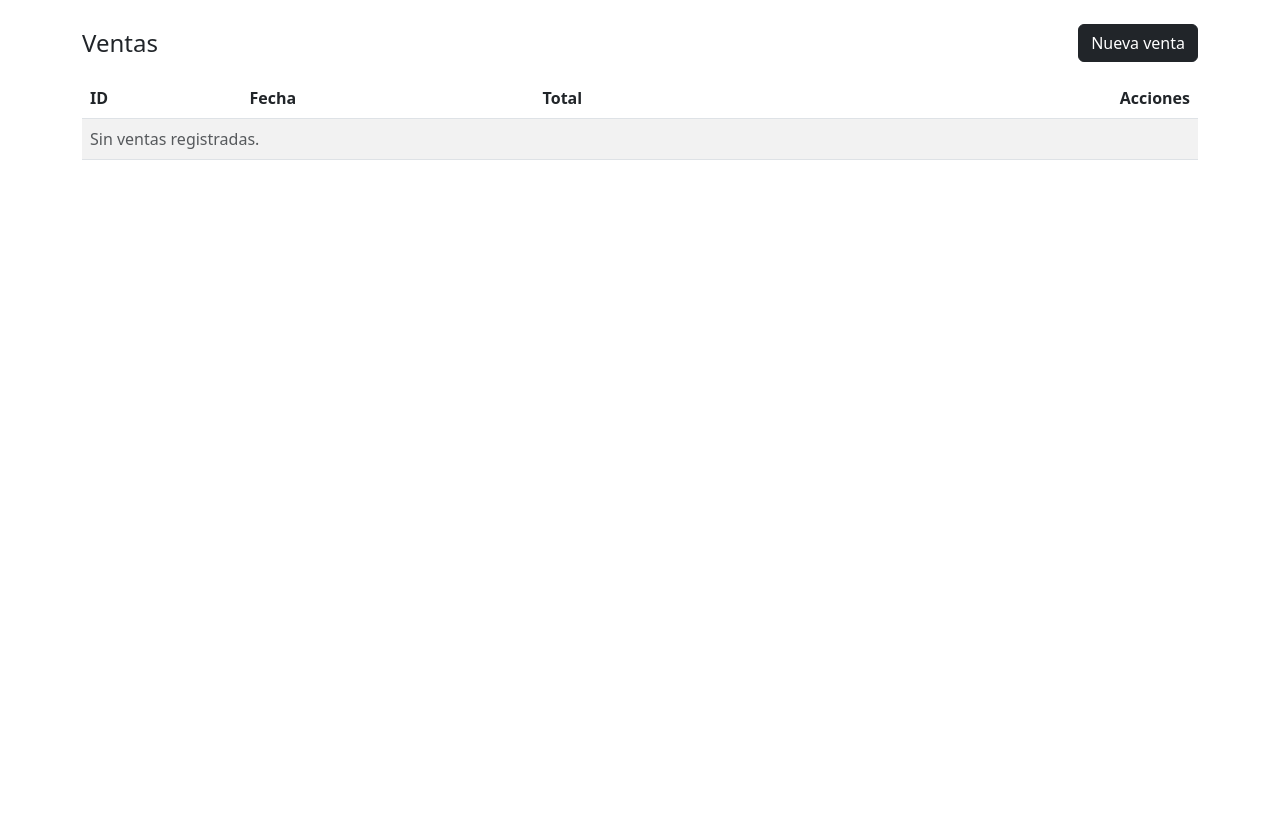
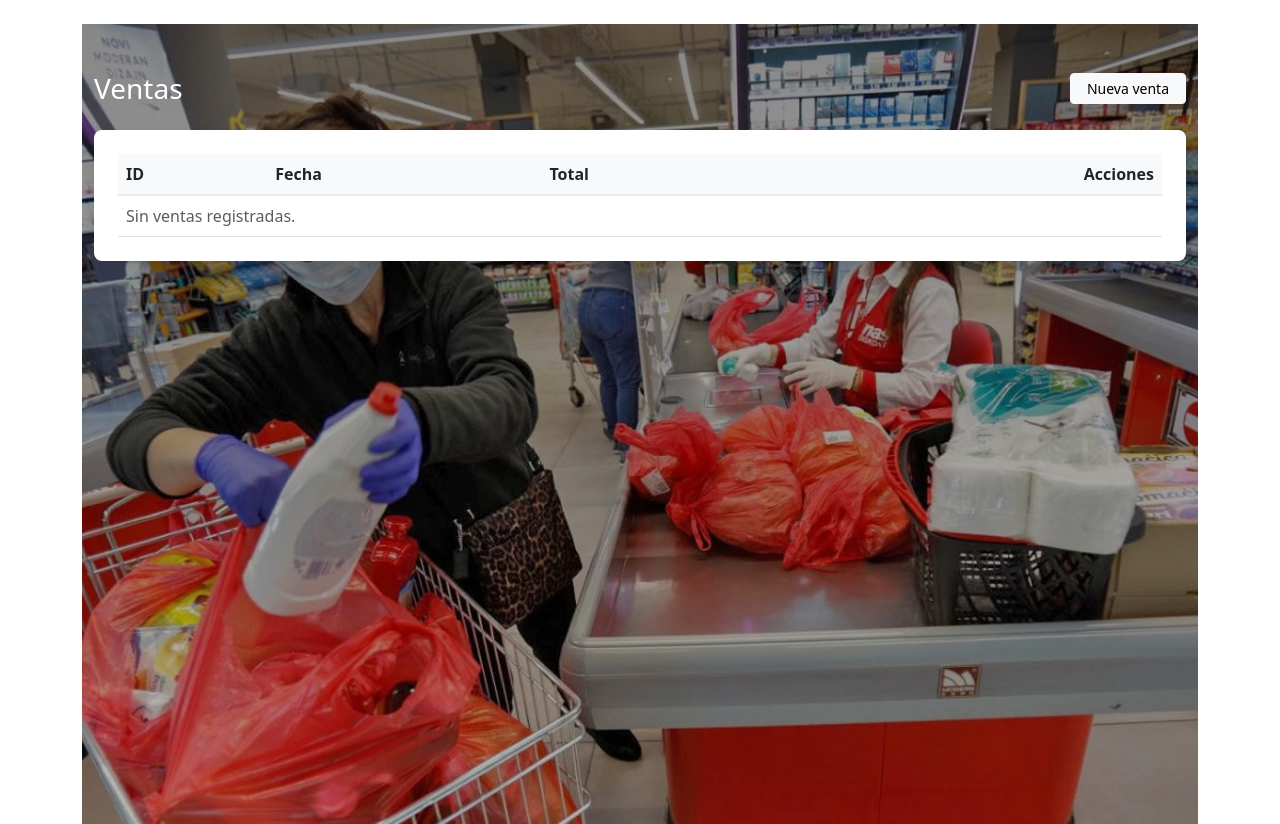
Before and after one commit to Rikiu10/Market, a Django app: template templates/Tienda/ventas/ventas_list.html in a window 1280 px wide. Shown: the part 56-880 px from the top of the page. Before the commit the page ends 216 px from the top, so only its background shows below. Run offline with Django 5.2, Linux system fonts and the light colour scheme; the template is opened without the code that fills it, so the values that code supplies are empty.

Commit message:
agrega static/img/css
agregaron imagenes, y arreglo de error al eliminar un producto en el menu jefe

```diff
--- a/Market/settings.py
+++ b/Market/settings.py
@@ -117,7 +117,9 @@ USE_TZ = True
 # Static files (CSS, JavaScript, Images)
 # https://docs.djangoproject.com/en/5.2/howto/static-files/
 
-STATIC_URL = 'static/'
+STATIC_URL = '/static/'
+
+STATICFILES_DIRS = [BASE_DIR, 'static']
 
 # Default primary key field type
 # https://docs.djangoproject.com/en/5.2/ref/settings/#default-auto-field
--- a/Tienda/views.py
+++ b/Tienda/views.py
@@ -67,7 +67,7 @@ def index(request):
         context['error'] = 'Usuario o contraseña incorrectos.'
 
     # ⬇️ RUTA EXACTA DE TU TEMPLATE
-    return render(request, "Tienda/empleados/login.html", context)
+    return render(request, "Tienda/index.html", context)
 
 # (opcional) login_view si quieres /login además de /
 def login_view(request):
@@ -84,7 +84,7 @@ def login_view(request):
             return redirect_by_role(request)
         context['error'] = 'Usuario o contraseña incorrectos.'
     # OJO: si tu login.html vive en subcarpeta, ajusta la ruta
-    return render(request, 'Tienda/empleados/login.html', context)
+    return render(request, 'Tienda/index.html', context)
 
 def logout_view(request):
     request.session.flush()
--- /dev/null
+++ b/static/css/Tienda.css
@@ -0,0 +1,151 @@
+/* Fondo del login */
+.login-fondo{
+  background-image: url("../img/fondo.jpg"); /* css/ → sube y entra a img/ */
+  background-size: cover;
+  background-position: center;
+  background-repeat: no-repeat;
+  min-height: 100vh;
+
+  display:flex;
+  align-items:center;
+  justify-content: center;
+  padding: 20px;
+}
+
+.emple-fondo{
+  background-image: url("../img/emple.jpg"); /* css/ → sube y entra a img/ */
+  background-size: 800px;
+  background-position: center;
+  background-repeat: no-repeat;
+  min-height: 100vh;
+
+  display:flex;
+  align-items:center;
+  justify-content: top;
+  padding: 50px;
+}
+
+.gere-fondo{
+  background-image: url("../img/gerente.jpg"); /* css/ → sube y entra a img/ */
+  background-size: 800px;
+  background-position: center;
+  background-repeat: no-repeat;
+  min-height: 100vh;
+
+  display:flex;
+  align-items:center;
+  justify-content: top;
+  padding: 50px;
+}
+
+
+.carrito-fondo {
+    background-image: url("../img/carrito.jpg");
+    background-size: cover;
+    background-position: center;
+    min-height: 100vh;
+    display: flex;
+    align-items: center;
+    justify-content: center;
+}
+
+/* Card del login */
+.card {
+    background: rgba(255, 255, 255, 0.9); /* un poco translúcido */
+    border-radius: 12px;
+    box-shadow: 0px 8px 20px rgba(0, 0, 0, 0.25);
+}
+
+/* Título */
+.card h1 {
+    font-weight: 600;
+    text-align: center;
+}
+
+/* Botón de ingresar */
+.btn-dark {
+    border-radius: 8px;
+    transition: all 0.3s ease;
+}
+
+.btn-dark:hover {
+    background-color: #343a40;
+    transform: scale(1.03);
+}
+
+
+/* Banner del carrito (imagen arriba de la tabla) */
+.carrito-banner {
+  position: relative;
+  border-radius: 12px;
+  overflow: hidden;
+}
+
+/* controla la altura del banner sin deformar */
+.carrito-banner img {
+  width: 100%;
+  height: 260px;         /* ajusta a gusto: 220–340px */
+  object-fit: cover;
+  display: block;
+}
+
+/* opcional: texto centrado sobre la imagen */
+.carrito-banner-overlay {
+  position: absolute;
+  inset: 0;
+  display: flex;
+  align-items: center;
+  justify-content: center;
+  background: rgba(0,0,0,.25);
+  color: #fff;
+  font-weight: 600;
+  font-size: clamp(18px, 3vw, 28px);
+}
+
+/* Fondo para la vista Ventas */
+.venta-fondo{
+  position: relative;
+  min-height: 100vh;
+  background-image: url("../img/venta.jpg"); /* ajusta el nombre si es otra */
+  background-size: cover;
+  background-position: center;
+  background-repeat: no-repeat;
+}
+
+/* Overlay para dar contraste al contenido */
+.venta-fondo::before{
+  content: "";
+  position: absolute;
+  inset: 0;
+  background: linear-gradient(
+    to bottom,
+    rgba(0,0,0,.45),
+    rgba(0,0,0,.25)
+  );
+}
+
+/* Asegura que el contenido quede sobre el overlay */
+.venta-fondo .container{
+  position: relative;
+  z-index: 1;
+}
+
+/* Caja de la tabla */
+.tabla-ventas{
+  background: #fff;
+  border-radius: 14px;
+  box-shadow: 0 12px 30px rgba(0,0,0,.20);
+  backdrop-filter: saturate(120%) blur(2px); /* leve efecto */
+}
+
+/* Encabezado de la tabla más marcado */
+.table thead th{
+  background: #f8f9fa;
+  font-weight: 600;
+  border-bottom: 2px solid #e9ecef;
+}
+
+/* Hover suave en filas */
+.table tbody tr:hover{
+  background: #f6f6f6;
+}
--- a/templates/Tienda/base.html
+++ b/templates/Tienda/base.html
@@ -4,6 +4,8 @@
   <meta charset="UTF-8">
   <title>{% block title %}Market{% endblock %}</title>
   <link rel="stylesheet" href="https://cdn.jsdelivr.net/npm/bootstrap@5.3.0/dist/css/bootstrap.min.css">
+  {% load static %}
+  <link rel="stylesheet" href="{% static 'css/Tienda.css' %}">
 </head>
 <body>
 <nav class="navbar navbar-expand-lg navbar-dark bg-dark mb-4">
--- a/templates/Tienda/dashboard.html
+++ b/templates/Tienda/dashboard.html
@@ -1,12 +1,14 @@
 {% extends "Tienda/base.html" %}
 {% block title %}{{ titulo }}{% endblock %}
-
+{% load static %}
 {% block content %}
 <h1 class="h4 mb-3">{{ titulo }}</h1>
 
 <div class="row g-3">
   {# === GERENTE === #}
   {% if request.session.role == 'GERENTE' %}
+    <div class="gere-fondo">
+    <div class="container">
     <div class="col-md-4">
       <a class="text-decoration-none" href="{% url 'Tienda:ventas_list' %}">
         <div class="card shadow-sm h-100">
@@ -55,6 +57,8 @@
 
   {# === EMPLEADO === #}
   {% if request.session.role == 'EMPLEADO' %}
+    <div class="emple-fondo">
+    <div class="container">
     <div class="col-md-4">
       <a class="text-decoration-none" href="{% url 'Tienda:carrito' %}">
         <div class="card shadow-sm h-100">
--- a/templates/Tienda/productos/producto_confirmar_eliminar.html
+++ b/templates/Tienda/productos/producto_confirmar_eliminar.html
@@ -28,7 +28,7 @@
                 <form method="post">
                     {% csrf_token %}
                     <div class="d-flex justify-content-between mt-4">
-                        <a href="{% url 'productos_list' %}" class="btn btn-secondary">
+                        <a href="{% url 'Tienda:producto_list' %}" class="btn btn-secondary">
                             <i class="fas fa-times"></i> Cancelar
                         </a>
                         <button type="submit" class="btn btn-danger">
--- a/templates/Tienda/ventas/ventas_list.html
+++ b/templates/Tienda/ventas/ventas_list.html
@@ -1,12 +1,18 @@
 {% extends "Tienda/base.html" %}
 {% block title %}Ventas{% endblock %}
+{% load static %}
 {% block content %}
-<div class="d-flex justify-content-between align-items-center mb-3">
-  <h1 class="h4 mb-0">Ventas</h1>
-  <a class="btn btn-dark" href="{% url 'Tienda:venta_form' %}">Nueva venta</a>
+
+<div class="venta-fondo">
+  <div class="container py-5 position-relative">
+
+    <div class="d-flex justify-content-between align-items-center mb-4 text-white">
+      <h1 class="h3 mb-0">Ventas</h1>
+      <a class="btn btn-light btn-sm px-3" href="{% url 'Tienda:venta_form' %}">Nueva venta</a>
     </div>
 
-<table class="table table-striped align-middle">
+    <div class="tabla-ventas p-3 p-md-4 bg-white rounded-3 shadow">
+      <table class="table table-hover align-middle mb-0">
         <thead>
           <tr>
             <th>ID</th>
@@ -31,4 +37,9 @@
           {% endfor %}
         </tbody>
       </table>
+    </div>
+
+  </div>
+</div>
+
 {% endblock %}
```
Also changed, not shown: templates/Tienda/empleados/login.html (deleted, +0 -37 lines), templates/Tienda/index.html (+8 -1 lines), templates/Tienda/ventas/carrito.html (+11 -1 lines), static/img/carrito.jpg (added), static/img/emple.jpg (added), static/img/fondo.jpg (added), static/img/gerente.jpg (added), static/img/venta.jpg (added). Lines whose indentation alone changed are shown as unchanged.
